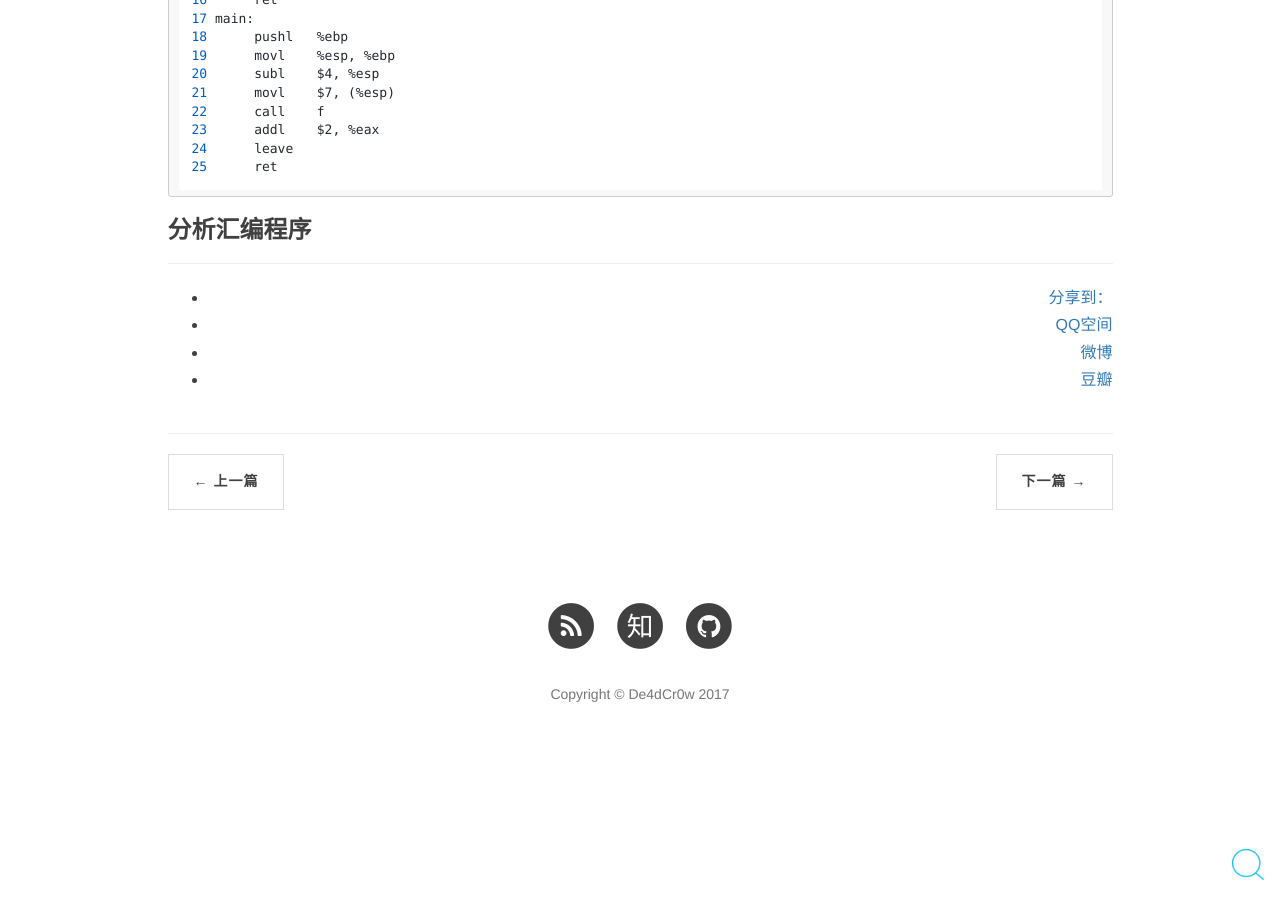
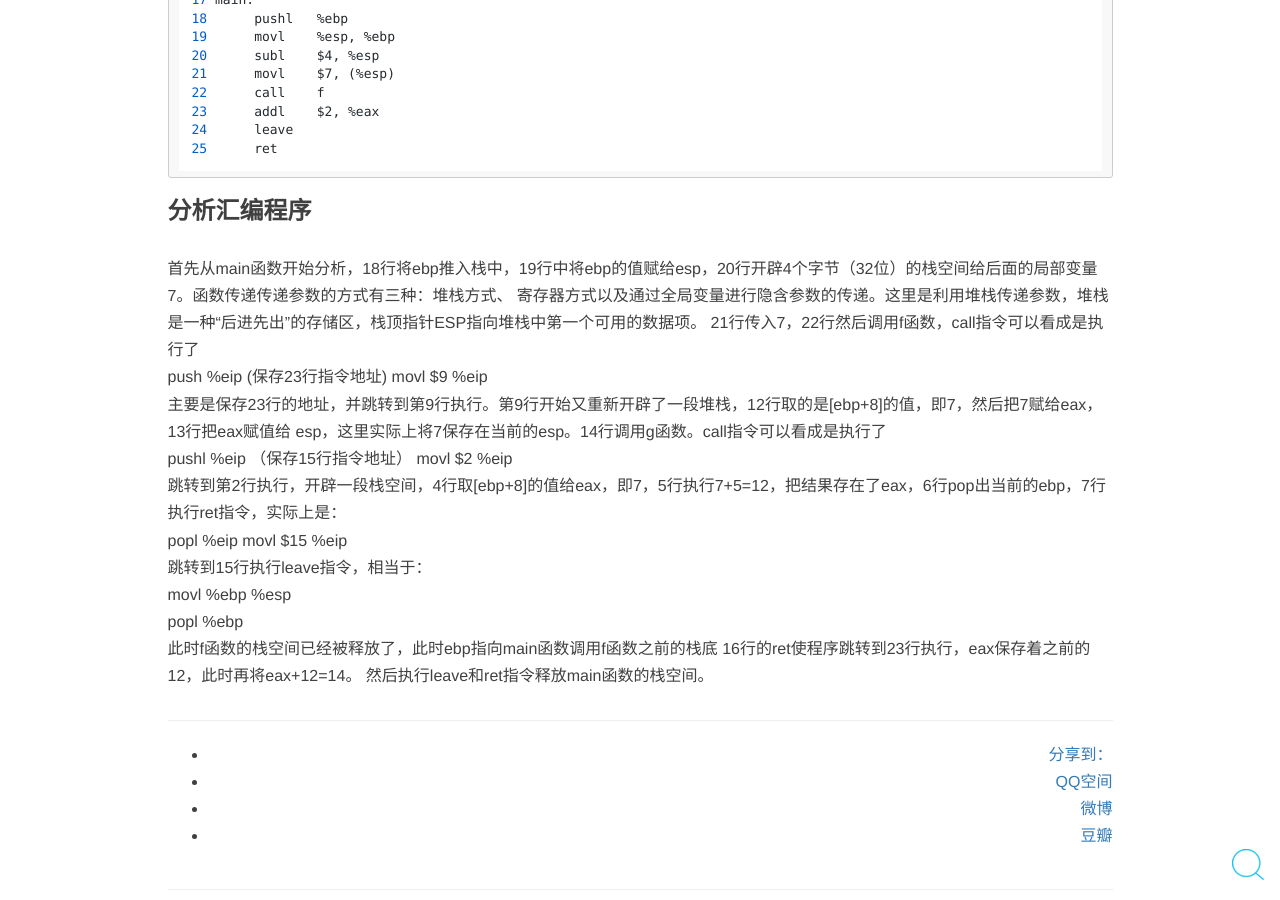
Before and after one commit to linmufeng/De4dCr0w.github.io, a Jekyll site: the page built from _posts/2017-02-16-分析简单C语言程序.md, in a window 1280 px wide and 900 px high, scrolled down 1911 px. Built offline with Jekyll 4.4.1, drawn with Linux system fonts in a browser that asks for light colours; nearby versions of some CDN libraries; comment, search, counter and statistics services are not loaded; before the commit the page ends 2683 px from its top, so only the background shows below that.

Commit message:
汇编C程序

````diff
--- a/_posts/2017-02-16-分析简单C语言程序.md
+++ b/_posts/2017-02-16-分析简单C语言程序.md
@@ -8,8 +8,9 @@ tags:
 author: 'De4dCr0w'
 ---
 
-## 版权声明：本文为博主原创文章，未经博主允许不得转载。
-罗军 + 原创作品转载请注明出处 + 《Linux内核分析》MOOC课程http://mooc.study.163.com/course/USTC-1000029000
+>版权声明：本文为博主原创文章，未经博主允许不得转载。
+>
+>罗军 + 原创作品转载请注明出处 + 《Linux内核分析》MOOC课程http://mooc.study.163.com/course/USTC-1000029000
 ## 源程序
 
 int g(int x)
@@ -63,3 +64,21 @@ int main(void)
 ```
 
 ### 分析汇编程序
+首先从main函数开始分析，18行将ebp推入栈中，19行中将ebp的值赋给esp，20行开辟4个字节（32位）的栈空间给后面的局部变量7。函数传递传递参数的方式有三种：堆栈方式、
+寄存器方式以及通过全局变量进行隐含参数的传递。这里是利用堆栈传递参数，堆栈是一种“后进先出”的存储区，栈顶指针ESP指向堆栈中第一个可用的数据项。
+21行传入7，22行然后调用f函数，call指令可以看成是执行了
+push %eip (保存23行指令地址)
+movl $9 %eip
+主要是保存23行的地址，并跳转到第9行执行。第9行开始又重新开辟了一段堆栈，12行取的是[ebp+8]的值，即7，然后把7赋给eax，13行把eax赋值给
+esp，这里实际上将7保存在当前的esp。14行调用g函数。call指令可以看成是执行了
+pushl %eip （保存15行指令地址）
+movl $2 %eip
+跳转到第2行执行，开辟一段栈空间，4行取[ebp+8]的值给eax，即7，5行执行7+5=12，把结果存在了eax，6行pop出当前的ebp，7行执行ret指令，实际上是：
+popl %eip
+movl $15 %eip
+跳转到15行执行leave指令，相当于：
+movl %ebp %esp
+popl %ebp
+此时f函数的栈空间已经被释放了，此时ebp指向main函数调用f函数之前的栈底
+16行的ret使程序跳转到23行执行，eax保存着之前的12，此时再将eax+12=14。
+然后执行leave和ret指令释放main函数的栈空间。
````
Also changed, not shown: img/favicon.ico.
